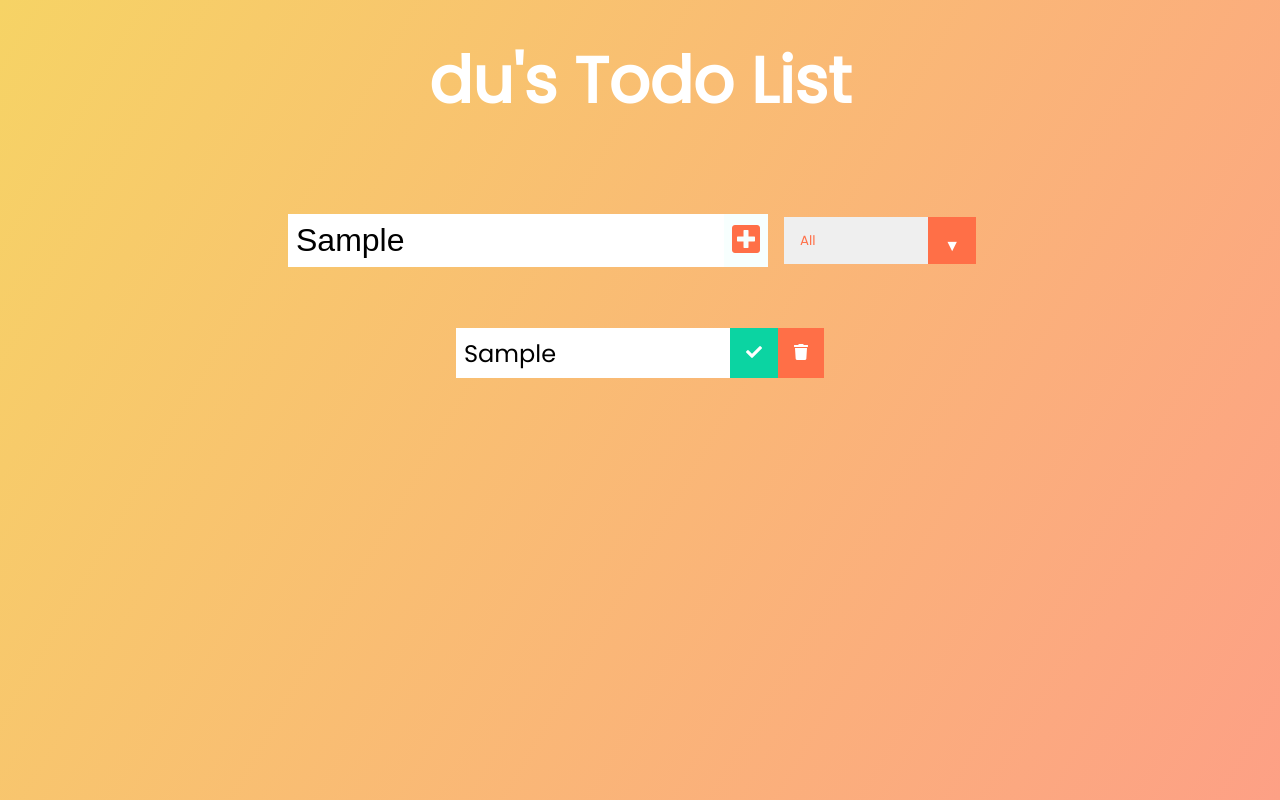
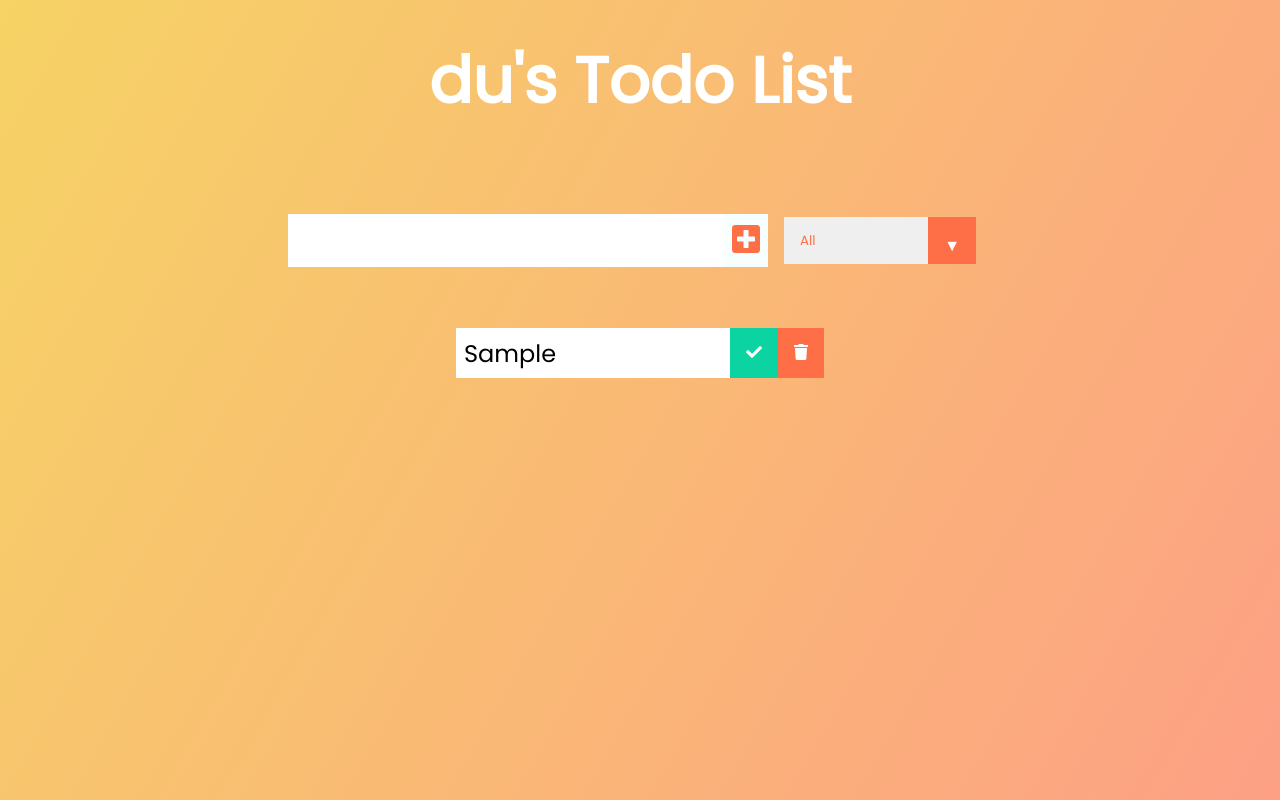
Before and after one commit to duTianze/todo-list, a React (Create React App) app: page / in a window 1280 px wide. Both pictures are taken after typing "Sample" into the empty fields and a click on the button 746 px from the left and 240 px from the top of the page. Built offline with nearby package versions, Linux system fonts and the light colour scheme.

Commit message:
feat: todo filter

```diff
--- a/src/App.js
+++ b/src/App.js
@@ -1,4 +1,4 @@
-import React, {useState} from 'react'
+import React, { useState, useEffect } from 'react'
 import './App.css';
 import Form from "./components/Form";
 import TodoList from "./components/TodoList";
@@ -6,14 +6,43 @@ import TodoList from "./components/TodoList";
 function App() {
 	const [inputText, setInputText] = useState("");
 	const [todos, setTodos] = useState([]);
+	const [status, setStatus] = useState("all");
+	const [filteredTodos, setFilteredTodos] = useState([]);
+
+	useEffect(() => {
+		const filterHandler = () => {
+			switch (status) {
+				case "completed":
+					setFilteredTodos(todos.filter(todo => todo.completed === true));
+					break;
+				case "uncompleted":
+					setFilteredTodos(todos.filter(todo => todo.completed === false));
+					break;
+				default:
+					setFilteredTodos(todos);
+					break;
+			}
+		};
+		filterHandler();
+	}, [todos, status]);
 
 	return (
 			<div className="App">
 				<header>
 					<h1>du's Todo List</h1>
 				</header>
-				<Form inputText={inputText} setInputText={setInputText} todos={todos} setTodos={setTodos} />
-				<TodoList todos={todos} setTodos={setTodos} />
+				<Form
+						inputText={inputText}
+						setInputText={setInputText}
+						todos={todos}
+						setTodos={setTodos}
+						setStatus={setStatus}
+				/>
+				<TodoList
+						todos={todos}
+						setTodos={setTodos}
+						filterTodos={filteredTodos}
+				/>
 			</div>
 	);
 }
--- a/src/components/Form.js
+++ b/src/components/Form.js
@@ -1,6 +1,6 @@
 import React from 'react'
 
-const Form = ({inputText, setInputText, todos, setTodos}) => {
+const Form = ({inputText, setInputText, todos, setTodos, setStatus}) => {
 	const inputTextHandler = (e) => {
 		setInputText(e.target.value)
 	};
@@ -16,15 +16,23 @@ const Form = ({inputText, setInputText, todos, setTodos}) => {
 		]);
 		setInputText("");
 	};
+	const statusHandler = (e) => {
+		setStatus(e.target.value);
+	};
 	return (
 			<div>
 				<form>
-					<input onChange={inputTextHandler} type="text" className="todo-input"/>
+					<input
+							onChange={inputTextHandler}
+							type="text"
+							className="todo-input"
+							value={inputText}
+					/>
 					<button onClick={submitTodoHandler} className="todo-button" type="submit">
 						<i className="fas fa-plus-square"/>
 					</button>
 					<div className="select">
-						<select name="todos" className="filter-todo">
+						<select onChange={statusHandler} name="todos" className="filter-todo">
 							<option value="all">All</option>
 							<option value="completed">Completed</option>
 							<option value="uncompleted">Uncompleted</option>
--- a/src/components/Todo.js
+++ b/src/components/Todo.js
@@ -18,10 +18,10 @@ const Todo = ({todo, todos, setTodos}) => {
 			<div className="todo">
 				<li className={`todo-item ${todo.completed ? "completed" : ""}`}>{todo.text}</li>
 				<button onClick={completeHandler} className="complete-btn">
-					<i className="fas fa-check"></i>
+					<i className="fas fa-check" />
 				</button>
 				<button onClick={deleteHandler} className="trash-btn">
-					<i className="fas fa-trash"></i>
+					<i className="fas fa-trash" />
 				</button>
 			</div>
 	)
--- a/src/components/TodoList.js
+++ b/src/components/TodoList.js
@@ -1,11 +1,11 @@
 import React from 'react';
 import Todo from "./Todo";
 
-const TodoList = ({todos, setTodos}) => {
+const TodoList = ({todos, setTodos, filterTodos}) => {
 	return (
 			<div className="todo-container">
 				<ul className="todo-list">
-					{todos.map(todo => (
+					{filterTodos.map(todo => (
 							<Todo key={todo.id} todo={todo} todos={todos} setTodos={setTodos} />
 					))}
 				</ul>
```
